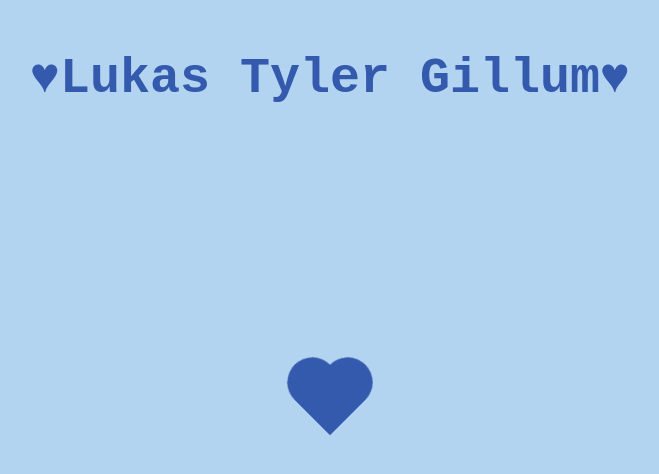
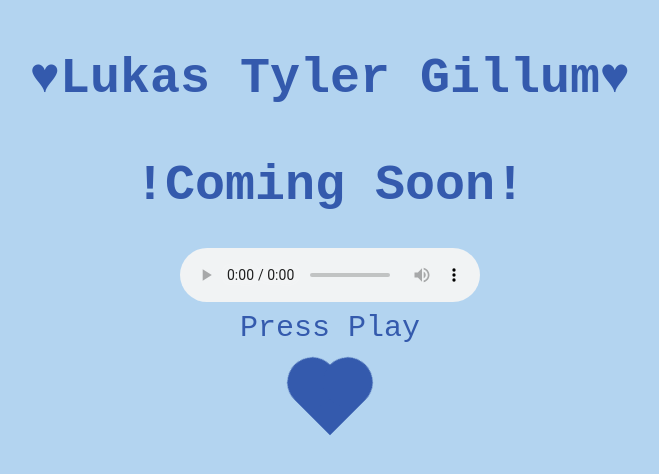
Before and after one commit to JessicaJJBryant/BeatingHeart, a plain HTML site: page index.html in a window 1280 px wide. Shown: the whole page, without its empty margins (310-969 px from the left). Drawn offline with Linux system fonts and the light colour scheme.

Commit message:
Add audio to html file. Optimize text and styling. Initial version of project complete

```diff
--- a/index.html
+++ b/index.html
@@ -11,6 +11,11 @@
 <body>
     <div id="back">
         <h1>&hearts;Lukas Tyler  Gillum&hearts;</h1>
+        <h1>!Coming Soon!</h1>
+        <figure>
+            <audio controls loop><source src="fetus-baby-heartbeat.wav" type="audio/wav"></audio>
+            <figcaption>Press Play</figcaption>
+        </figure>
     </div>
     <div id="heart"></div>
 </body>
--- a/style.css
+++ b/style.css
@@ -69,3 +69,9 @@ h1:hover {
         transform: scale(0.6)rotate(-45deg);
     }
 }
+figure {
+    text-align: center;
+    font-family: monospace;
+    font-size: 30px;
+    color:rgb(52, 90, 173);
+}
```
Also changed, not shown: 1 other file.
